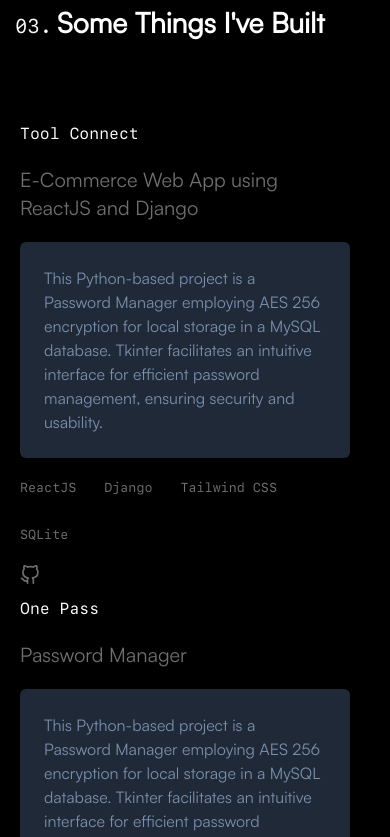
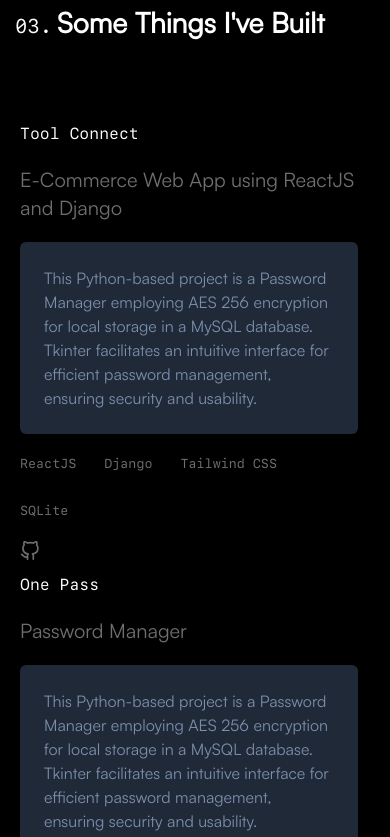
Before and after one commit to Rohithk2003/portfolio, a Next.js app: page / in a window 390 px wide. Shown: the part 3160-3997 px from the top of the page. Built offline with nearby package versions, Linux system fonts and the light colour scheme; what tailwindcss-animated would draw is missing.

Commit message:
reduced padding value of projects component

```diff
--- a/components/Project.js
+++ b/components/Project.js
@@ -208,7 +208,7 @@ export default function Project() {
 				</div>
 			</div>
 			<ul
-				className={`flex flex-col flex-wrap xl:gap-2 xl:pt-0 mt-10 gap-3 sm:pr-0 pr-5 w-full items-start h-full`}
+				className={`flex flex-col flex-wrap xl:gap-2 xl:pt-0 mt-10 gap-3 sm:pr-0 pr-3 w-full items-start h-full`}
 			>
 				{main_projects.map((project) => {
 					return (
```
